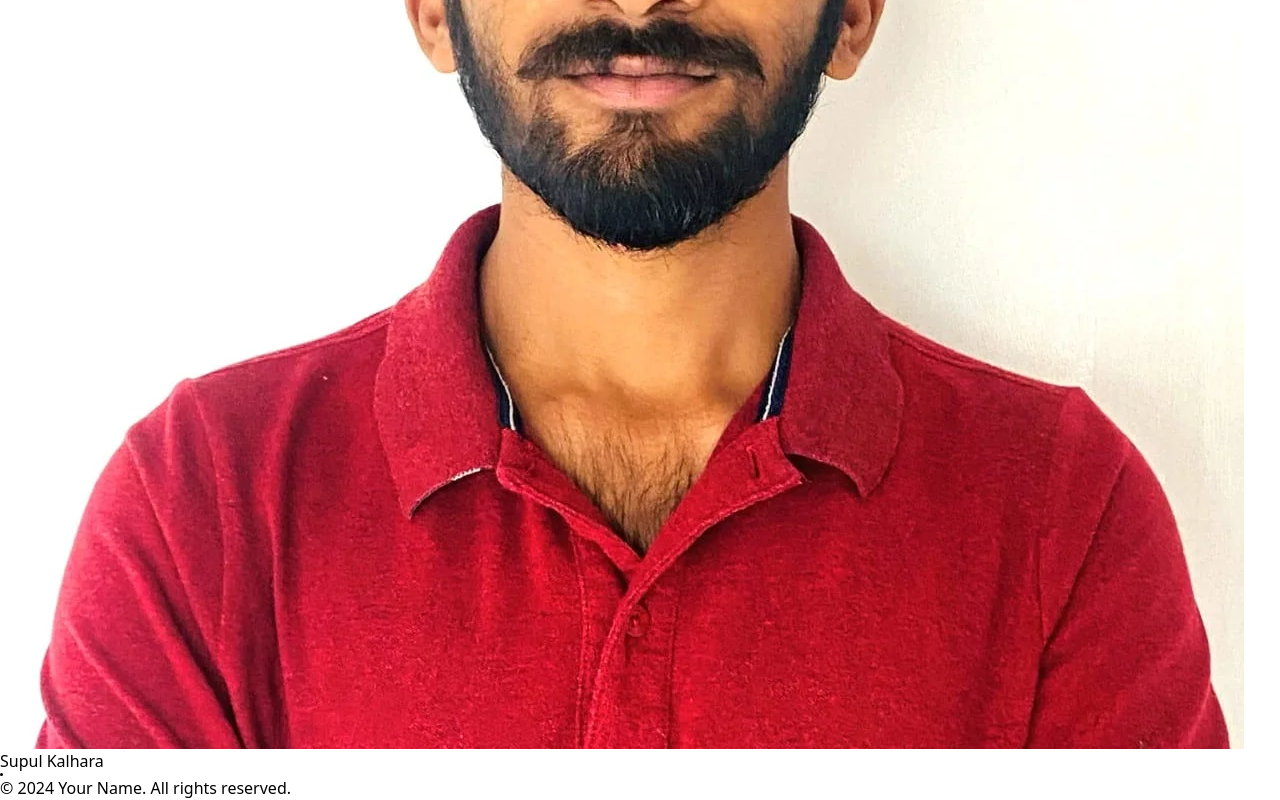
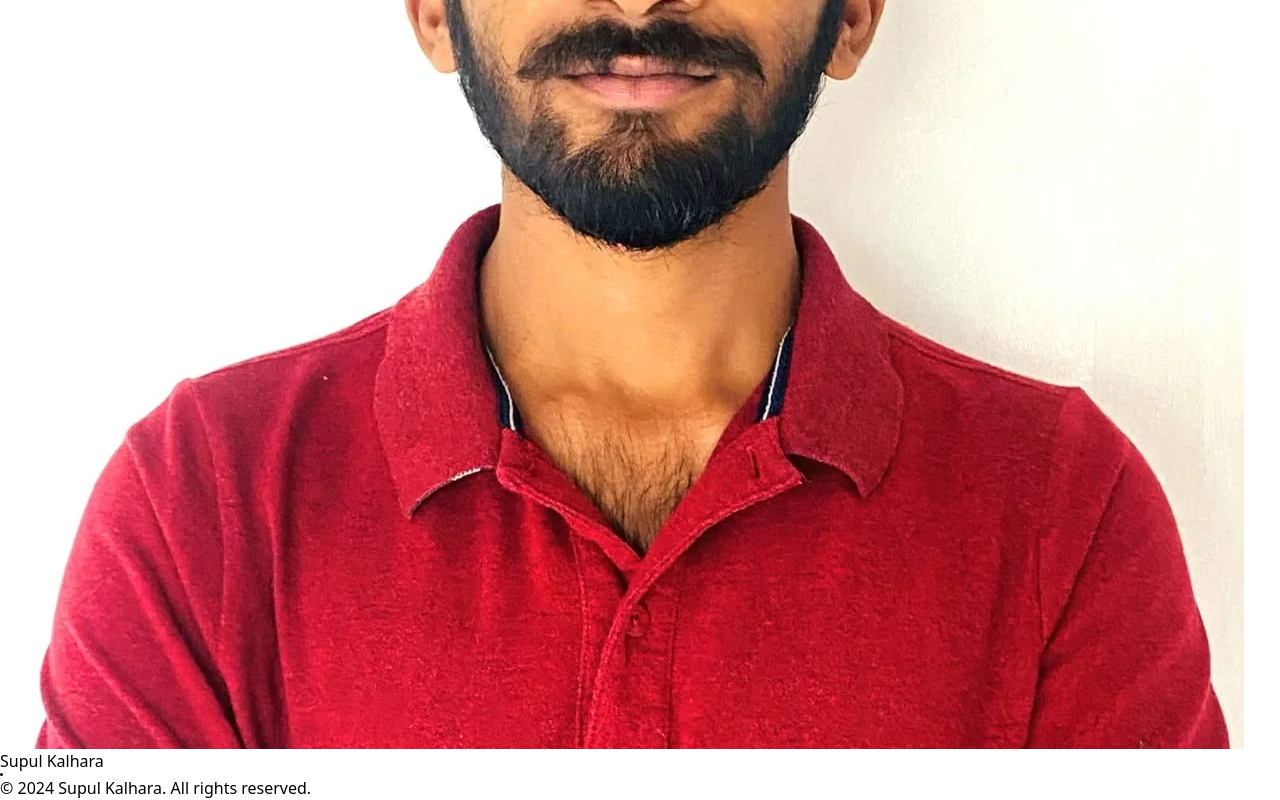
Before and after one commit to supul-k/supul-portfolio, a React (Create React App) app: page /resume in a window 1280 px wide. Shown: the part 6248-7048 px from the top of the page. Built offline with nearby package versions, Linux system fonts and the light colour scheme; the HTML template or start-up script is replaced by a standard one.

Commit message:
foooter edited

```diff
--- a/src/Components/Footer.tsx
+++ b/src/Components/Footer.tsx
@@ -128,7 +128,7 @@ export default function Footer() {
                                 <circle cx={1} cy={1} r={1} />
                             </svg>
                             <div className="text-white"><p>
-                                © {new Date().getFullYear()} Your Name. All rights reserved.
+                                © {new Date().getFullYear()} Supul Kalhara. All rights reserved.
                             </p></div>
                         </div>
                     </figcaption>
```
